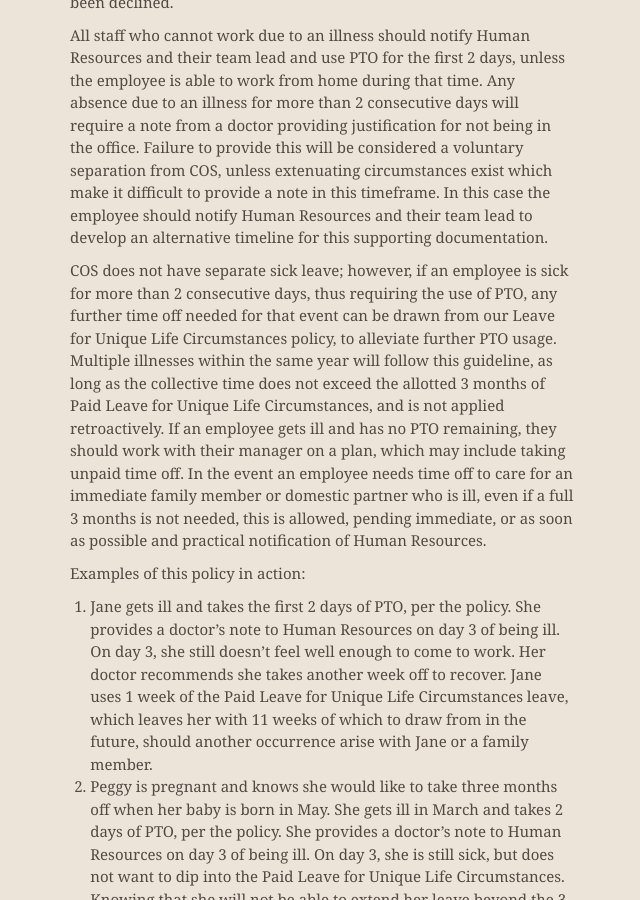
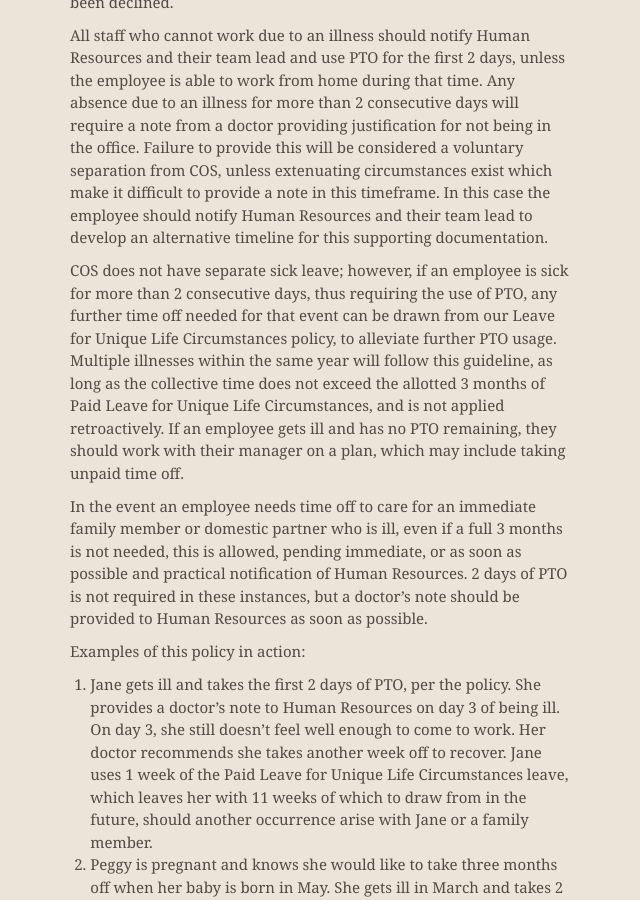
Before and after one commit to CenterForOpenScience/Employee-Manual, a Jekyll site: the page built from index.md, in a window 1280 px wide and 900 px high, scrolled down 5193 px. Shown: the whole window, without its empty margins (317-957 px from the left). Built offline with Jekyll 4.4.1, drawn with Linux system fonts in a browser that asks for light colours; nearby versions of some CDN libraries; our own code applies the rules of GitHub Pages for plain Markdown files.

Commit message:
Update index.md

```diff
--- a/index.md
+++ b/index.md
@@ -114,7 +114,9 @@ Staff must receive manager approval for PTO and indicate the time off on their C
 
 All staff who cannot work due to an illness should notify Human Resources and their team lead and use PTO for the first 2 days, unless the employee is able to work from home during that time. Any absence due to an illness for more than 2 consecutive days will require a note from a doctor providing justification for not being in the office. Failure to provide this will be considered a voluntary separation from COS, unless extenuating circumstances exist which make it difficult to provide a note in this timeframe. In this case the employee should notify Human Resources and their team lead to develop an alternative timeline for this supporting documentation.
 
-COS does not have separate sick leave; however, if an employee is sick for more than 2 consecutive days, thus requiring the use of PTO, any further time off needed for that event can be drawn from our Leave for Unique Life Circumstances policy, to alleviate further PTO usage. Multiple illnesses within the same year will follow this guideline, as long as the collective time does not exceed the allotted 3 months of Paid Leave for Unique Life Circumstances, and is not applied retroactively. If an employee gets ill and has no PTO remaining, they should work with their manager on a plan, which may include taking unpaid time off. In the event an employee needs time off to care for an immediate family member or domestic partner who is ill, even if a full 3 months is not needed, this is allowed, pending immediate, or as soon as possible and practical notification of Human Resources.
+COS does not have separate sick leave; however, if an employee is sick for more than 2 consecutive days, thus requiring the use of PTO, any further time off needed for that event can be drawn from our Leave for Unique Life Circumstances policy, to alleviate further PTO usage. Multiple illnesses within the same year will follow this guideline, as long as the collective time does not exceed the allotted 3 months of Paid Leave for Unique Life Circumstances, and is not applied retroactively. If an employee gets ill and has no PTO remaining, they should work with their manager on a plan, which may include taking unpaid time off.
+
+In the event an employee needs time off to care for an immediate family member or domestic partner who is ill, even if a full 3 months is not needed, this is allowed, pending immediate, or as soon as possible and practical notification of Human Resources. 2 days of PTO is not required in these instances, but a doctor's note should be provided to Human Resources as soon as possible.
 
 Examples of this policy in action:
 
```
